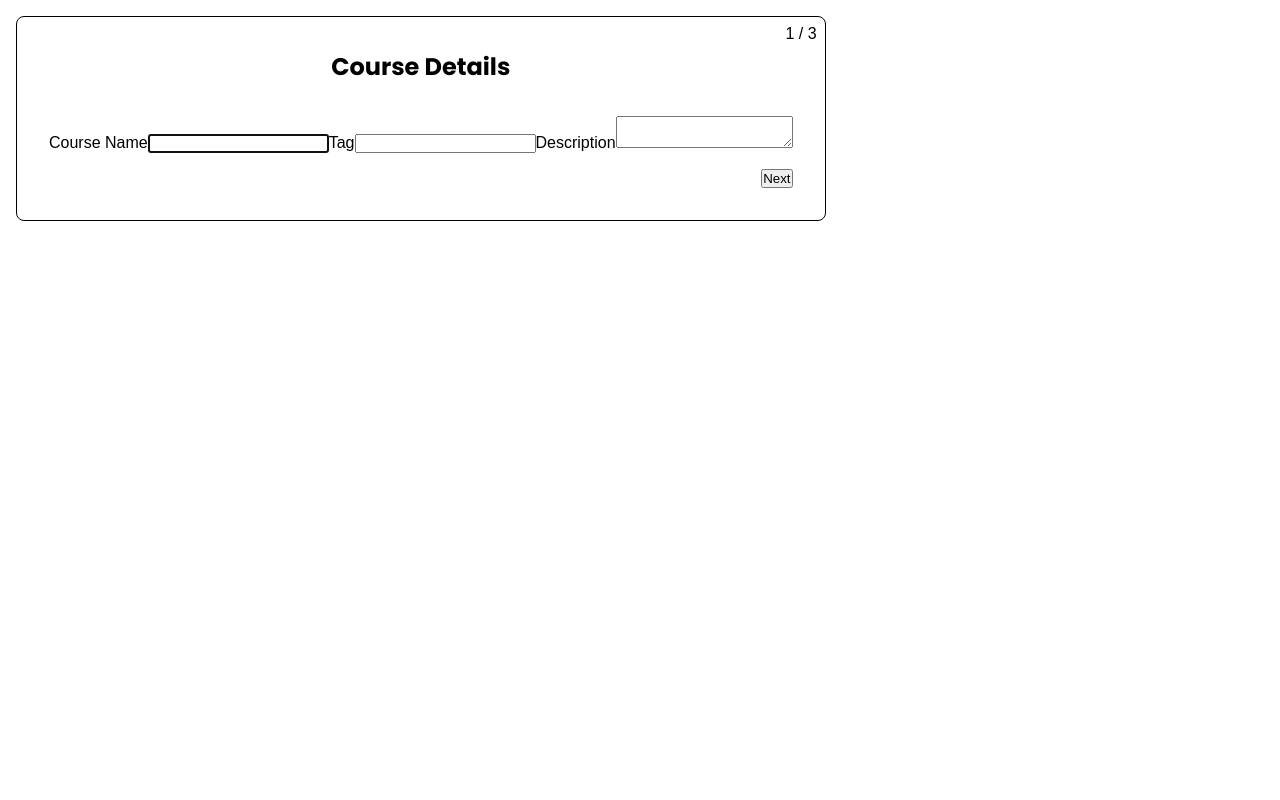
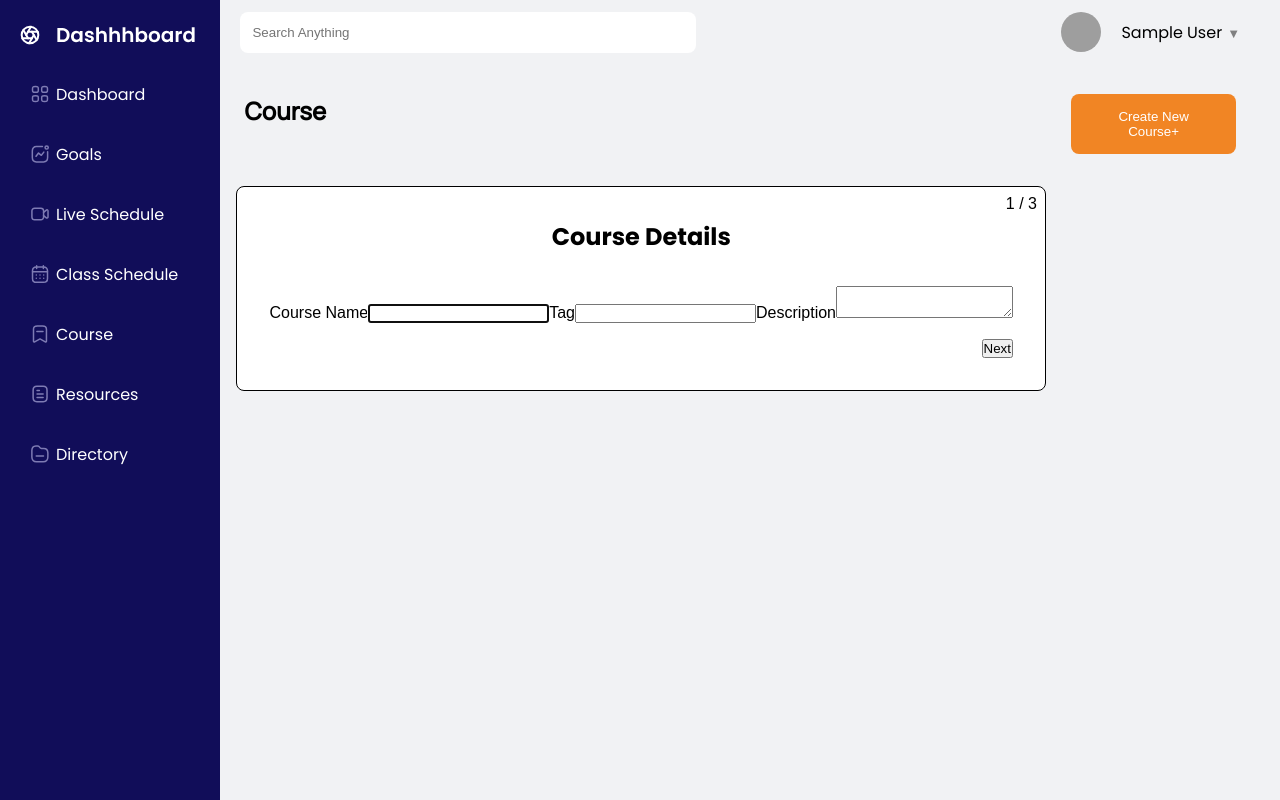
Before and after one commit to HackYourFuture-CPH/class-25-erikson, a React (Create React App) app in the folder frontend/: page /add-course in a window 1280 px wide. Shown: the top 800 px of the page. Built offline with nearby package versions, Linux system fonts and the light colour scheme; no server answers; sample sign-in values are in the browser's storage; grey boxes are pictures that could not be loaded.

Commit message:
form edited

```diff
--- a/frontend/src/components/courses/LessonList.tsx
+++ b/frontend/src/components/courses/LessonList.tsx
@@ -2,8 +2,8 @@ import React from 'react';
 import { Lesson } from '../../data/data';
 
 interface LessonListProps {
-    lessons: Lesson[];
-  }
+  lessons: Lesson[];
+}
 
 function LessonList({ lessons }: LessonListProps) {
   return (
--- a/frontend/src/components/courses/Students.tsx
+++ b/frontend/src/components/courses/Students.tsx
@@ -1,12 +1,12 @@
 import React from 'react';
-import Navbar from './Navbar';
+
 import Filters from './Filters';
 import CourseList from './CourseList';
 
 const StudentDashboard: React.FC = () => {
   return (
     <div>
-     {/** <Navbar />*/}
+      {/** <Navbar />*/}
       <Filters />
       <CourseList />
     </div>
--- a/frontend/src/pages/dashboard/Dashboard.css
+++ b/frontend/src/pages/dashboard/Dashboard.css
@@ -1,7 +1,6 @@
 .dashboard-layout {
   display: flex;
 }
-
 
 /* Define the styles for the sidebar */
 .sidebar {
@@ -40,8 +39,6 @@
   height: (45px);
   border-radius: 8px;
   padding: 10px 6px 10px 10px;
-
-
 }
 
 .sidebar-menu div:hover {
@@ -61,19 +58,17 @@
 
 .sidebar-item a:hover {
   color: rgba(17, 13, 89, 1);
-
-
 }
 
 .main {
-  background-color: #F1F2F4;
+  background-color: #f1f2f4;
   width: 100%;
 }
 
 .top-bar {
   height: 64px;
   left: 258px;
-  background-color: #F1F2F4;
+  background-color: #f1f2f4;
   display: flex;
   justify-content: space-between;
 }
@@ -94,13 +89,11 @@
   border-color: orangered !important;
 }
 
-
 .user {
   display: flex;
   /* Use flexbox to align items horizontally */
   align-items: center;
   margin-right: 40px;
-
 }
 
 .user img {
@@ -169,10 +162,7 @@
   color: gray;
 }
 
-
-
 @media (max-width: 375px) {
-
   /* Hide the sidebar by default on screens with a max-width of 768px */
   .sidebar {
     display: none;
@@ -189,13 +179,11 @@
   .top-bar-phone-content p {
     margin-left: 24px;
     margin-top: 77px;
-
   }
 
   .top-bar-phone-content .logo-mobile {
     margin-left: 52px;
     margin-top: 74px;
-
   }
 
   .main {
@@ -223,7 +211,6 @@
     margin-left: 40px;
     margin-right: -20px;
   }
-
 }
 
 @media (max-width: 769px) and (min-with: 376) {
@@ -247,7 +234,6 @@
   .top-bar-phone-content .logo-mobile {
     margin-left: 210px;
     margin-top: 54px;
-
   }
 
   .create-course {
@@ -261,15 +247,8 @@
   .create-course .create-course-btn {
     width: 219px;
     height: 46px;
-
   }
-
 }
-
-
-
-
-
 
 /* Media query to hide .new-content-small on screens wider than 375px */
 @media (min-width: 769px) {
--- a/frontend/src/pages/dashboard/DashboardWrapper.tsx
+++ b/frontend/src/pages/dashboard/DashboardWrapper.tsx
@@ -1,4 +1,4 @@
-import { ReactNode, useState} from 'react';
+import { ReactNode, useState } from 'react';
 import { useAuthContext } from '../../hooks/useAuthContext';
 import './Dashboard.css';
 import { users } from '../../data/data';
@@ -9,7 +9,7 @@ type FormWrapperProps = {
   children: ReactNode;
 };
 const DashboardWrapper = ({ children }: FormWrapperProps) => {
-  const [isSidebarOpen, setIsSidebarOpen] = useState(false);
+  const [isSidebarOpen] = useState(false);
   const [isDropdownOpen, setIsDropdownOpen] = useState(false);
 
   const toggleDropdown = () => {
@@ -24,7 +24,7 @@ const DashboardWrapper = ({ children }: FormWrapperProps) => {
   const handleLogout = async (): Promise<void> => {
     setUser(null);
     await signout();
-      navigate("/login", { replace: true })
+    navigate('/login', { replace: true });
   };
   const toggleSidebar = () => {
     const sidebar = document.querySelector('.sidebar');
@@ -33,119 +33,116 @@ const DashboardWrapper = ({ children }: FormWrapperProps) => {
     }
   };
 
-
   return (
     <>
       <div className='dashboard-layout'>
-      <nav  className={`sidebar ${isSidebarOpen ? 'open' : 'hidden'}`}>
+        <nav className={`sidebar ${isSidebarOpen ? 'open' : 'hidden'}`}>
           <div className='dashboard-logo'>
-        <img src="images/dashboard.svg" alt="dashboard" />
+            <img src='images/dashboard.svg' alt='dashboard' />
           </div>
 
           <div className='sidebar-menu'>
             <div className='sidebar-item'>
-         <a href="#">
-         <img src="images/dashboard2.svg" alt="dashboard2" />
+              <a href='#'>
+                <img src='images/dashboard2.svg' alt='dashboard2' />
                 <p>Dashboard</p>
               </a>
-
             </div>
 
             <div className='sidebar-item'>
-         <a href="#">
-        <img src="images/goals.svg" alt="dashboard2" />
+              <a href='#'>
+                <img src='images/goals.svg' alt='dashboard2' />
                 <p>Goals</p>
               </a>
-
-         </div>
-
-
-         <div className='sidebar-item'>
-         <a href="#">
-        <img src="images/video.svg" alt="live schedule" />
-        <p>Live Schedule</p>
-        </a>
-
             </div>
 
             <div className='sidebar-item'>
-
-         <a href="#">
-        <img src="images/calendar.svg" alt="class schedule" />
-        <p>Class Schedule</p>
+              <a href='#'>
+                <img src='images/video.svg' alt='live schedule' />
+                <p>Live Schedule</p>
               </a>
-
             </div>
 
             <div className='sidebar-item'>
-         <a href="#">
-        <img src="images/bookmark.svg" alt="course" />
-        <p>Course</p>
+              <a href='#'>
+                <img src='images/calendar.svg' alt='class schedule' />
+                <p>Class Schedule</p>
               </a>
-
             </div>
 
             <div className='sidebar-item'>
-         <a href="#">
-        <img src="images/document.svg" alt="resources" />
+              <a href='#'>
+                <img src='images/bookmark.svg' alt='course' />
+                <p>Course</p>
+              </a>
+            </div>
+
+            <div className='sidebar-item'>
+              <a href='#'>
+                <img src='images/document.svg' alt='resources' />
 
                 <p>Resources</p>
               </a>
             </div>
 
             <div className='sidebar-item'>
-         <a href="#">
-        <img src="images/folder.svg" alt="directory" />
+              <a href='#'>
+                <img src='images/folder.svg' alt='directory' />
                 <p>Directory</p>
               </a>
             </div>
           </div>
         </nav>
 
-
         <div className='main'>
           <div className='top-bar-container'>
             <div className='top-bar'>
               <form>
-        <input className='search'  type="text" id="search" name="search" placeholder="Search Anything"/>
+                <input
+                  className='search'
+                  type='text'
+                  id='search'
+                  name='search'
+                  placeholder='Search Anything'
+                />
               </form>
 
-
               <div className='user'>
-         <img  className='user-img'src='https://images.unsplash.com/photo-1564564321837-a57b7070ac4f?ixlib=rb-4.0.3&ixid=M3wxMjA3fDB8MHxwaG90by1wYWdlfHx8fGVufDB8fHx8fA%3D%3D&auto=format&fit=crop&w=1476&q=80'/>
-         <p onClick={toggleDropdown}>{ user?.displayName }</p>
-         <span className="down-arrow">{isDropdownOpen ? '▲' : '▼'}</span>
+                <img
+                  className='user-img'
+                  src='https://images.unsplash.com/photo-1564564321837-a57b7070ac4f?ixlib=rb-4.0.3&ixid=M3wxMjA3fDB8MHxwaG90by1wYWdlfHx8fGVufDB8fHx8fA%3D%3D&auto=format&fit=crop&w=1476&q=80'
+                />
+                <p onClick={toggleDropdown}>{user?.displayName}</p>
+                <span className='down-arrow'>{isDropdownOpen ? '▲' : '▼'}</span>
                 {isDropdownOpen && (
-             <div className="dropdown-menu">
+                  <div className='dropdown-menu'>
                     <button onClick={handleLogout}>Log out</button>
                   </div>
                 )}
-
               </div>
-
             </div>
 
             <div className='top-bar-phone-content'>
-        <p className="sidebar-toggle-button" onClick={toggleSidebar}>
-           <img src='images/menu.svg'/>
+              <p className='sidebar-toggle-button' onClick={toggleSidebar}>
+                <img src='images/menu.svg' alt='menu' />
               </p>
-          <img  className='logo-mobile' src='images/Logo.svg'/>
+              <img className='logo-mobile' src='images/Logo.svg' alt='mobile-logo' />
             </div>
           </div>
 
           <div className='create-course-wrapper'>
             <div className='create-course'>
               <h2>Course</h2>
-            {userType === 'Mentor' && <Link to='/add-course'>
-              <button className='create-course-btn'>Create New Course+
-              </button>
-            </Link>}
+              {userType === 'Mentor' && (
+                <Link to='/add-course'>
+                  <button className='create-course-btn'>Create New Course+</button>
+                </Link>
+              )}
             </div>
           </div>
           <div> {children}</div>
         </div>
       </div>
-
     </>
   );
 };
--- a/frontend/src/pages/form/AddCourseForm.tsx
+++ b/frontend/src/pages/form/AddCourseForm.tsx
@@ -8,6 +8,7 @@ import { useMultistepForm } from '../../hooks/useMultiStepForm';
 import CourseForm from '../../components/formDetails/CourseForm';
 import MentorForm from '../../components/formDetails/MentorForm';
 import ContentOutlineForm from '../../components/formDetails/ContentOutlineForm';
+import DashboardWrapper from '../dashboard/DashboardWrapper';
 
 const newCourse: AddCourseFields = {
   course_name: '',
@@ -91,6 +92,7 @@ const AddCourseForm: React.FC = () => {
   }
 
   return (
+    <DashboardWrapper>
       <div
         style={{
           position: 'relative',
@@ -125,6 +127,7 @@ const AddCourseForm: React.FC = () => {
           </div>
         </form>
       </div>
+    </DashboardWrapper>
   );
 };
 
--- a/package.json
+++ b/package.json
@@ -31,8 +31,6 @@
     "prettier": "3.0.3"
   },
   "dependencies": {
-    "firebase": "^10.4.0",
-    "i": "^0.3.7",
-    "npm": "^10.1.0"
+    "firebase": "^10.4.0"
   }
 }
```
Also changed, not shown: 1 other file (tests, documents, lock files or other folders). Lines whose indentation alone changed are shown as unchanged.
